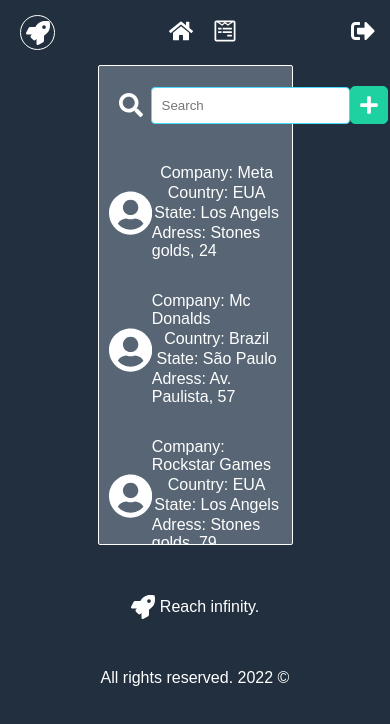
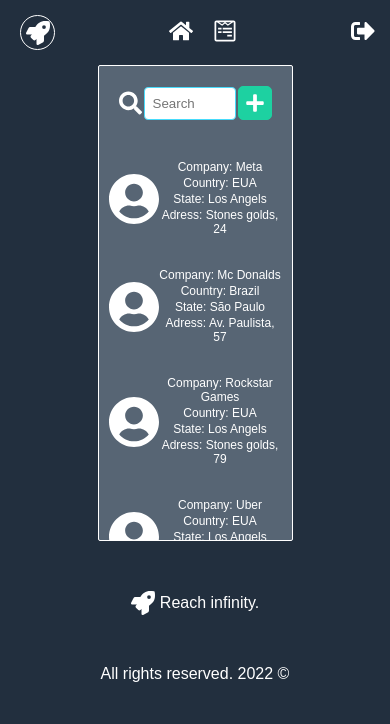
Before and after one commit to MaxiiXx23/CompanyMax, a React (Create React App) app: page / in a window 390 px wide. Shown: the top 724 px of the page. Built offline with nearby package versions, Linux system fonts and the light colour scheme.

Commit message:
Ajustando a responsividade da Home e criação de um arquivo com as configs de responsividade.

```diff
--- /dev/null
+++ b/src/Config/responsiveConfig.js
@@ -0,0 +1,20 @@
+const size = {
+    mobileS: '320px',
+    mobileM: '375px',
+    mobileL: '425px',
+    tablet: '768px',
+    laptop: '1024px',
+    laptopL: '1440px',
+    desktop: '2560px'
+}
+const device = {
+    mobileS: `(min-width: ${size.mobileS})`,
+    mobileM: `(min-width: ${size.mobileM})`,
+    mobileL: `(min-width: ${size.mobileL})`,
+    tablet: `(min-width: ${size.tablet})`,
+    laptop: `(min-width: ${size.laptop})`,
+    laptopL: `(min-width: ${size.laptopL})`,
+    desktop: `(min-width: ${size.desktop})`,
+    desktopL: `(min-width: ${size.desktop})`
+  };
+export { device }
--- a/src/components/InfoList/styled.js
+++ b/src/components/InfoList/styled.js
@@ -1,4 +1,5 @@
 import styled from "styled-components"
+import { device } from '../../Config/responsiveConfig'
 
 const Container = styled.div`
     display: flex;
@@ -24,6 +25,18 @@ const PhotoProfile = styled.div`
         height: 90px;
 
     }
+    @media ${device.mobileL} and (max-width:630px){
+        width: 60px;
+        height: 60px;
+    }
+    @media ${device.mobileM} and (max-width:424px){
+        width: 50px;
+        height: 50px;
+    }
+    @media ${device.mobileS} and (max-width:374px){
+        width: 40px;
+        height: 40px;
+    }
 `
 const Infos = styled.div`
     display: flex;
@@ -31,8 +44,24 @@ const Infos = styled.div`
     width: 75%;
     align-items: center;
     justify-content: center;
+    text-align: center;
     span{
         margin: 0 0 2px 0 ;
+    }
+    @media ${device.mobileL} and (max-width:630px){
+        span{
+            font-size: 14px;
+        }
+    }
+    @media ${device.mobileM} and (max-width:424px){
+        span{
+            font-size: 12px;
+        }
+    }
+    @media ${device.mobileS} and (max-width:374px){
+        span{
+            font-size: 10px;
+        }
     }
 `
 
--- a/src/components/search/styled.js
+++ b/src/components/search/styled.js
@@ -1,4 +1,6 @@
 import styled from "styled-components"
+
+import { device } from '../../Config/responsiveConfig'
 
 const SearchHeader = styled.nav`
     display: flex;
@@ -27,13 +29,39 @@ const SearchHeader = styled.nav`
             border: 1px solid #2e86de;
         }
     }
-
+    @media ${device.mobileL} and (max-width:630px){
+        label{
+            input{
+                width: 80%;
+                padding: 10px;
+                margin: 0 2px 0 2px;
+            }
+        }
+    }
+    @media ${device.mobileM} and (max-width:424px){
+        label{
+            input{
+                width: 80%;
+                padding: 8px;
+                margin: 0 2px 0 2px;
+            }
+        }
+    }
+    @media ${device.mobileS} and (max-width:374px){
+        label{
+            input{
+                width: 80%;
+                padding: 6px;
+                margin: 0 2px 0 2px;
+            }
+        }
+    }
 `
 const ButtonAdd = styled.button`
     display: flex;
     justify-items: center;
     align-items: center;
-    padding: 8px;
+    padding: 10px;
     background: #1dd1a1;
     color: #fff;
     border: 1px solid #1dd1a1;
@@ -43,6 +71,16 @@ const ButtonAdd = styled.button`
         border: 1px solid #10ac84;
         background: #10ac84;
     }
+    @media ${device.mobileL} and (max-width:630px){
+        padding: 8px;
+    }
+    @media ${device.mobileM} and (max-width:424px){
+        padding: 6px;
+    }
+    @media ${device.mobileS} and (max-width:374px){
+        padding: 4px;
+    }
+
 `
 
 export { SearchHeader, ButtonAdd }
--- a/src/pages/Company/styled.js
+++ b/src/pages/Company/styled.js
@@ -85,8 +85,8 @@ const Tabs = styled.section`
     display: flex;
     align-items: center;
     justify-content: center;
-    padding: 10px;
-    height: 80px;
+    padding: 5px;
+    height: 70px;
     button{
         display: flex;
         align-items: center;
```
